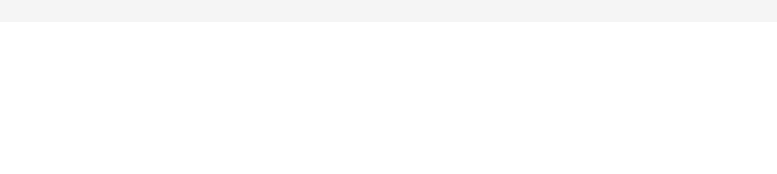
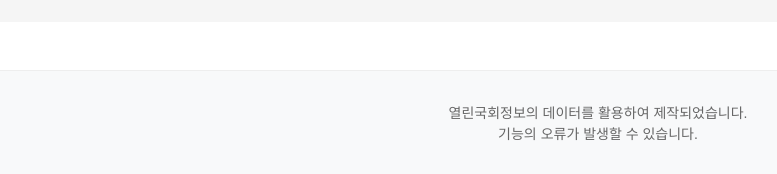
Before and after one commit to masizanet/after123, a Next.js app: page / in a window 1280 px wide. Shown: the part 778-952 px from the top of the page, without its empty margins (42-819 px from the left). Before the commit the page ends 800 px from the top, so only its background shows below. Built offline with nearby package versions, Linux system fonts and the light colour scheme; no server answers.

Commit message:
add footer, update layout

```diff
--- /dev/null
+++ b/src/app/layout.module.css
@@ -0,0 +1,9 @@
+.wrapper {
+    min-height: 100vh;
+    display: flex;
+    flex-direction: column;
+  }
+
+  .main {
+    flex: 1;
+  }
--- a/src/app/layout.tsx
+++ b/src/app/layout.tsx
@@ -1,5 +1,7 @@
 import type { Metadata } from "next";
 import { Geist, Geist_Mono } from "next/font/google";
+import { Footer } from '@/components/Footer';
+import styles from './layout.module.css';
 import "./globals.css";
 
 const geistSans = Geist({
@@ -13,19 +15,24 @@ const geistMono = Geist_Mono({
 });
 
 export const metadata: Metadata = {
-  title: "Create Next App",
-  description: "Generated by create next app",
+  title: '123 내란 관련 주요 의안',
+  description: '의안 표결 결과 및 관련 정보 모음',
 };
 
 export default function RootLayout({
   children,
-}: Readonly<{
+}: {
   children: React.ReactNode;
-}>) {
+}) {
   return (
-    <html lang="en">
-      <body className={`${geistSans.variable} ${geistMono.variable}`}>
-        {children}
+    <html lang="ko">
+      <body>
+        <div className={styles.wrapper}>
+          <main className={styles.main}>
+            {children}
+          </main>
+          <Footer />
+        </div>
       </body>
     </html>
   );
--- /dev/null
+++ b/src/components/Footer.module.css
@@ -0,0 +1,13 @@
+.footer {
+  margin-top: 3rem;
+  padding: 2rem;
+  text-align: center;
+  background: #f8f9fa;
+  border-top: 1px solid #eee;
+}
+
+.footerText {
+  color: #666;
+  font-size: 0.875rem;
+  line-height: 1.5;
+}
--- /dev/null
+++ b/src/components/Footer.tsx
@@ -0,0 +1,12 @@
+import styles from './Footer.module.css';
+
+export function Footer() {
+  return (
+    <footer className={styles.footer}>
+      <p className={styles.footerText}>
+        <a href='https://open.assembly.go.kr/portal/openapi/main.do' target='_blank' >열린국회정보</a>의 데이터를 활용하여 제작되었습니다.<br />
+        기능의 오류가 발생할 수 있습니다.
+      </p>
+    </footer>
+  );
+}
```
